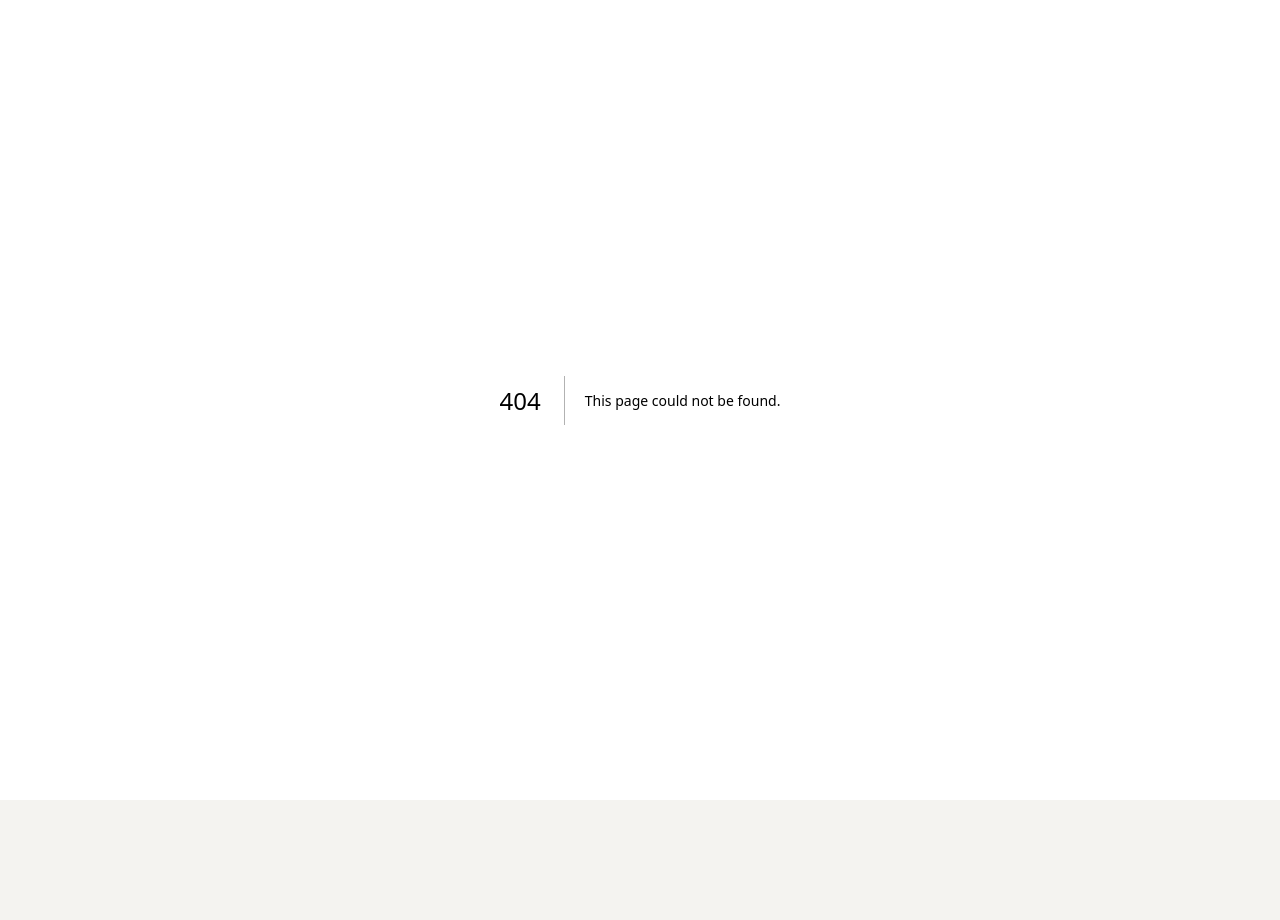
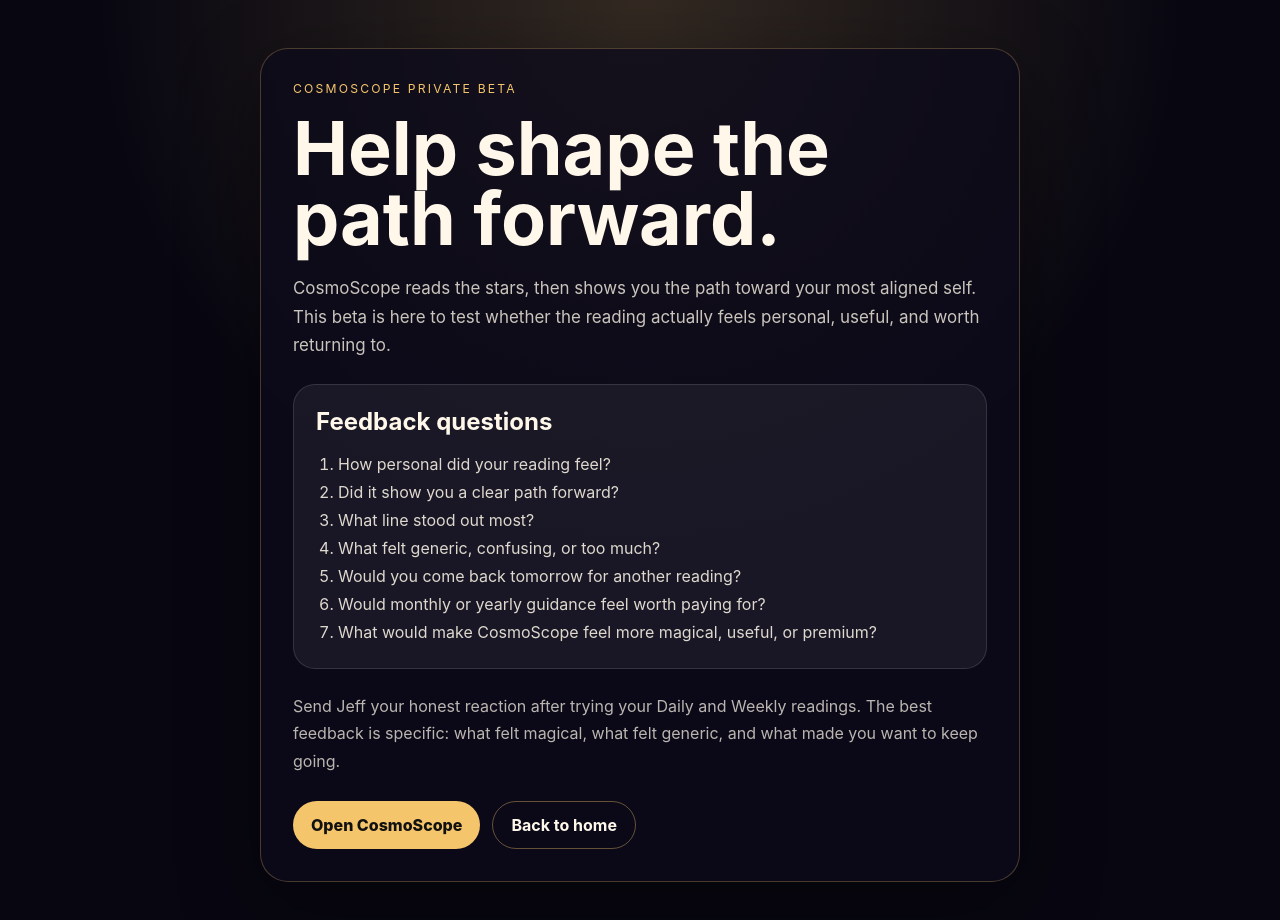
Before and after one commit to jeffgreen-lgtm/forcodex, a Next.js app in the folder apps/web/: page /beta-feedback in a window 1280 px wide. Before the commit this address had no page. Shown: the top 920 px of the page. Before the commit the page ends 800 px from the top, so only its background shows below. Built offline with nearby package versions, Linux system fonts and the light colour scheme.

Commit message:
Add beta feedback page

```diff
--- /dev/null
+++ b/apps/web/app/beta-feedback/page.tsx
@@ -0,0 +1,140 @@
+const feedbackQuestions = [
+  "How personal did your reading feel?",
+  "Did it show you a clear path forward?",
+  "What line stood out most?",
+  "What felt generic, confusing, or too much?",
+  "Would you come back tomorrow for another reading?",
+  "Would monthly or yearly guidance feel worth paying for?",
+  "What would make CosmoScope feel more magical, useful, or premium?"
+];
+
+export const metadata = {
+  title: "Beta Feedback | CosmoScope",
+  description: "Private beta feedback for CosmoScope."
+};
+
+export default function BetaFeedbackPage() {
+  return (
+    <main
+      style={{
+        minHeight: "100vh",
+        background:
+          "radial-gradient(circle at top, rgba(245, 197, 107, 0.18), transparent 34rem), #080711",
+        color: "#fff8ea",
+        padding: "48px 20px",
+        fontFamily:
+          'Inter, ui-sans-serif, system-ui, -apple-system, BlinkMacSystemFont, "Segoe UI", sans-serif'
+      }}
+    >
+      <section
+        style={{
+          maxWidth: "760px",
+          margin: "0 auto",
+          border: "1px solid rgba(245, 197, 107, 0.26)",
+          borderRadius: "28px",
+          padding: "32px",
+          background: "rgba(13, 11, 27, 0.78)",
+          boxShadow: "0 24px 80px rgba(0, 0, 0, 0.38)"
+        }}
+      >
+        <p
+          style={{
+            color: "#f5c56b",
+            letterSpacing: "0.18em",
+            textTransform: "uppercase",
+            fontSize: "0.76rem",
+            marginBottom: "18px"
+          }}
+        >
+          CosmoScope private beta
+        </p>
+
+        <h1
+          style={{
+            fontSize: "clamp(2.1rem, 7vw, 4.6rem)",
+            lineHeight: 0.95,
+            margin: "0 0 20px"
+          }}
+        >
+          Help shape the path forward.
+        </h1>
+
+        <p
+          style={{
+            color: "rgba(255, 248, 234, 0.78)",
+            fontSize: "1.06rem",
+            lineHeight: 1.7,
+            marginBottom: "24px"
+          }}
+        >
+          CosmoScope reads the stars, then shows you the path toward your most aligned self.
+          This beta is here to test whether the reading actually feels personal, useful, and worth returning to.
+        </p>
+
+        <div
+          style={{
+            borderRadius: "22px",
+            padding: "22px",
+            background: "rgba(255, 255, 255, 0.06)",
+            border: "1px solid rgba(255, 255, 255, 0.12)",
+            marginBottom: "24px"
+          }}
+        >
+          <h2 style={{ marginTop: 0, marginBottom: "14px" }}>Feedback questions</h2>
+          <ol style={{ paddingLeft: "22px", lineHeight: 1.75, color: "rgba(255, 248, 234, 0.86)" }}>
+            {feedbackQuestions.map((question) => (
+              <li key={question}>{question}</li>
+            ))}
+          </ol>
+        </div>
+
+        <p
+          style={{
+            color: "rgba(255, 248, 234, 0.72)",
+            lineHeight: 1.7,
+            marginBottom: "26px"
+          }}
+        >
+          Send Jeff your honest reaction after trying your Daily and Weekly readings. The best feedback is specific:
+          what felt magical, what felt generic, and what made you want to keep going.
+        </p>
+
+        <div style={{ display: "flex", flexWrap: "wrap", gap: "12px" }}>
+          <a
+            href="/app"
+            style={{
+              display: "inline-flex",
+              alignItems: "center",
+              justifyContent: "center",
+              borderRadius: "999px",
+              padding: "13px 18px",
+              background: "#f5c56b",
+              color: "#111",
+              fontWeight: 800,
+              textDecoration: "none"
+            }}
+          >
+            Open CosmoScope
+          </a>
+
+          <a
+            href="/"
+            style={{
+              display: "inline-flex",
+              alignItems: "center",
+              justifyContent: "center",
+              borderRadius: "999px",
+              padding: "13px 18px",
+              border: "1px solid rgba(245, 197, 107, 0.38)",
+              color: "#fff8ea",
+              fontWeight: 700,
+              textDecoration: "none"
+            }}
+          >
+            Back to home
+          </a>
+        </div>
+      </section>
+    </main>
+  );
+}
```
